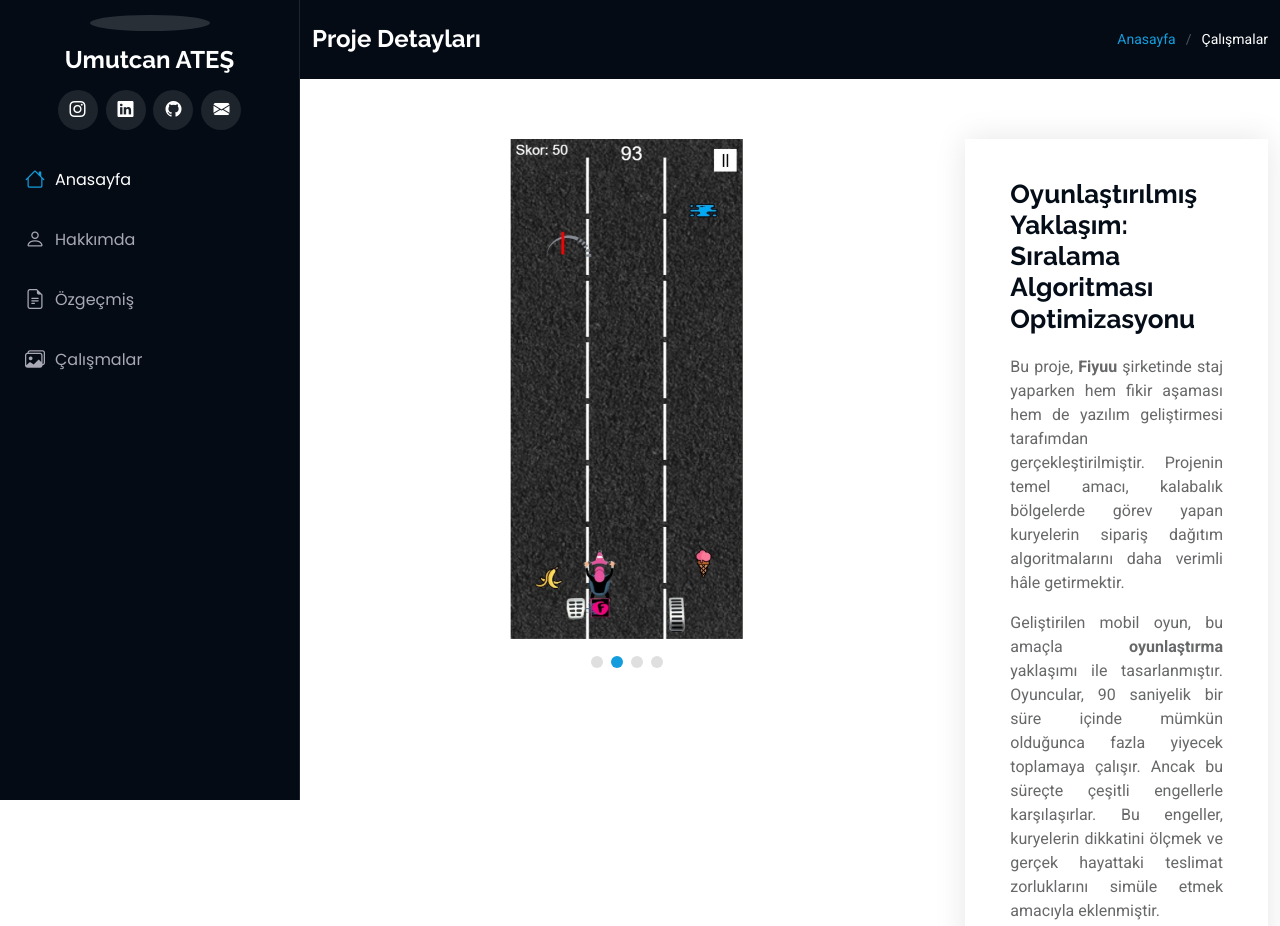
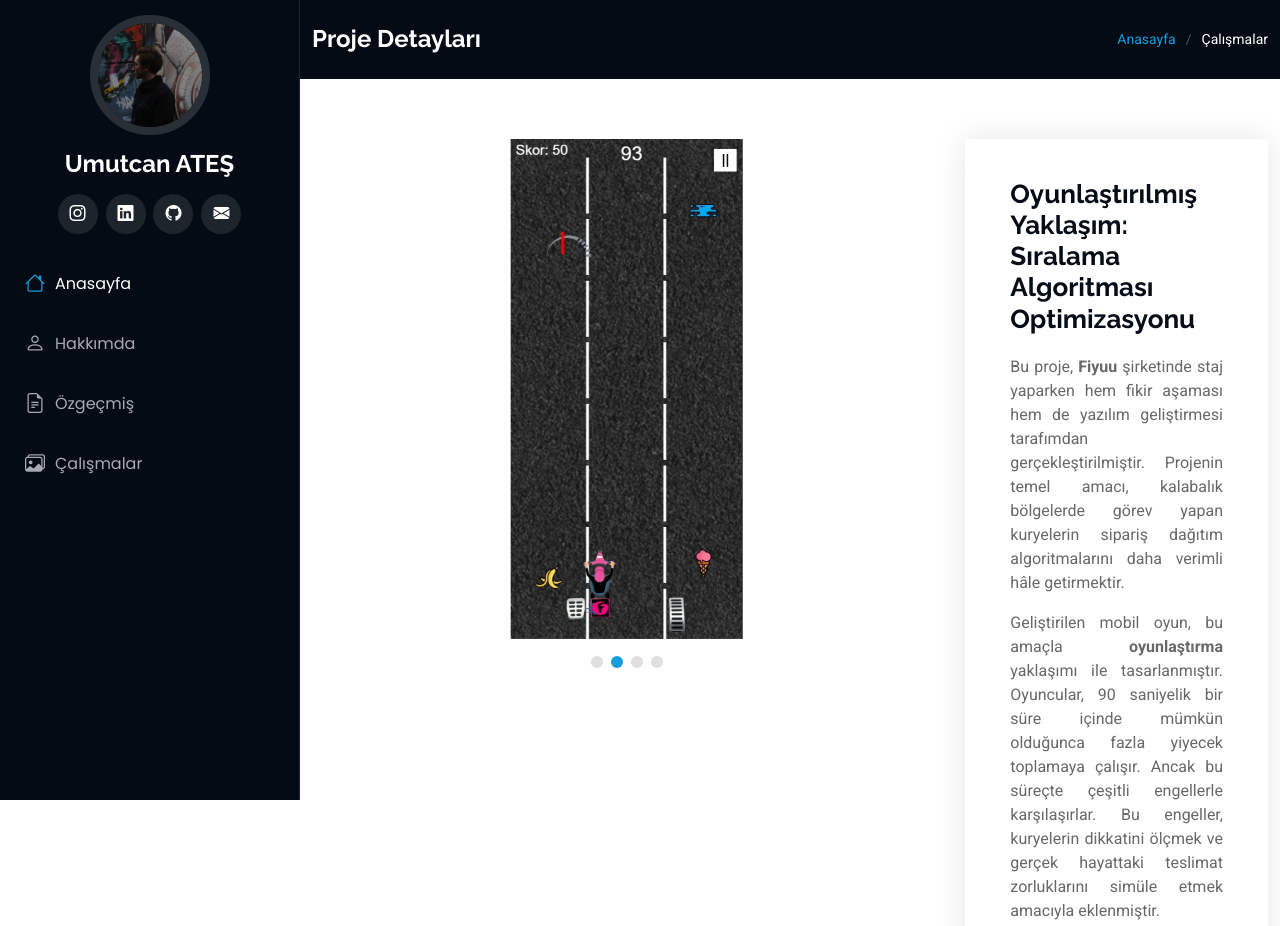
Before and after one commit to atesumuut/atesumut, a plain HTML site: page TiklaSur.html in a window 1280 px wide. Shown: the top 926 px of the page. Drawn offline with Linux system fonts and the light colour scheme.

Commit message:
Update TiklaSur.html

```diff
--- a/TiklaSur.html
+++ b/TiklaSur.html
@@ -54,7 +54,7 @@
         <i class="header-toggle d-xl-none bi bi-list"></i>
 
         <div class="profile-img">
-            <img src="assets/img/my-profile-img.jpeg" alt="" class="img-fluid rounded-circle">
+            <img src="assets/img/my-profile-img.jpg" alt="" class="img-fluid rounded-circle">
         </div>
 
         <a href="index.html" class="logo d-flex align-items-center justify-content-center">
```
